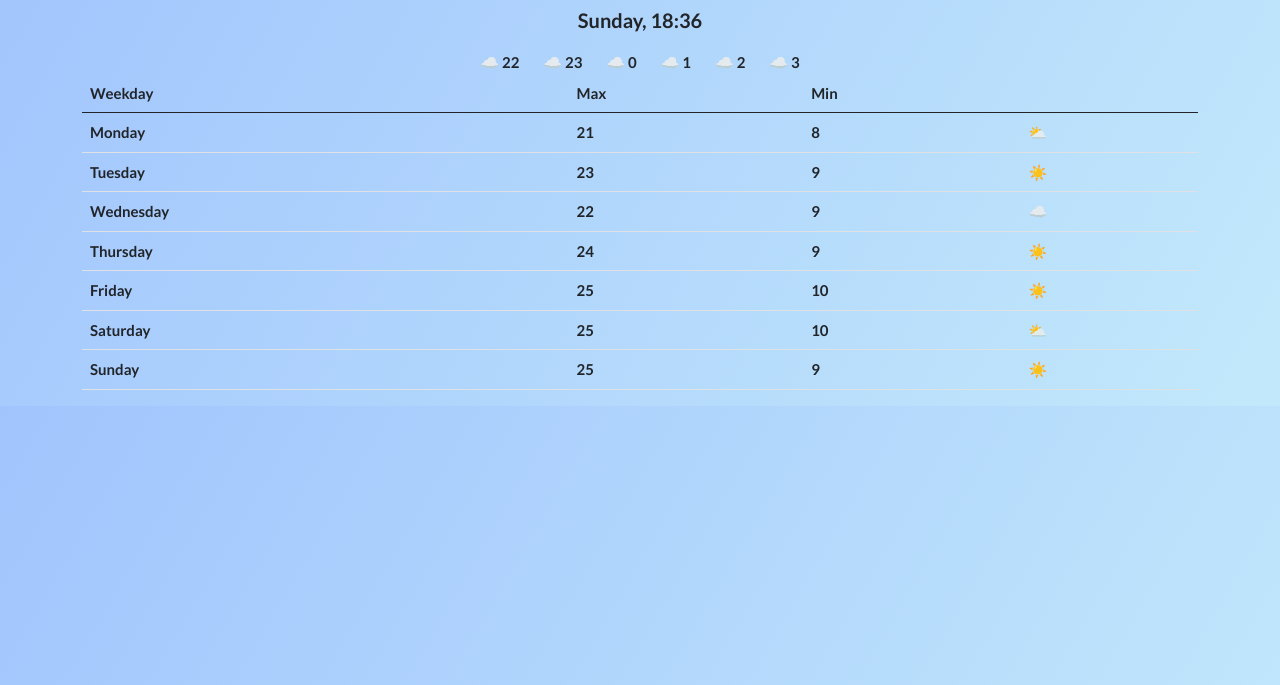
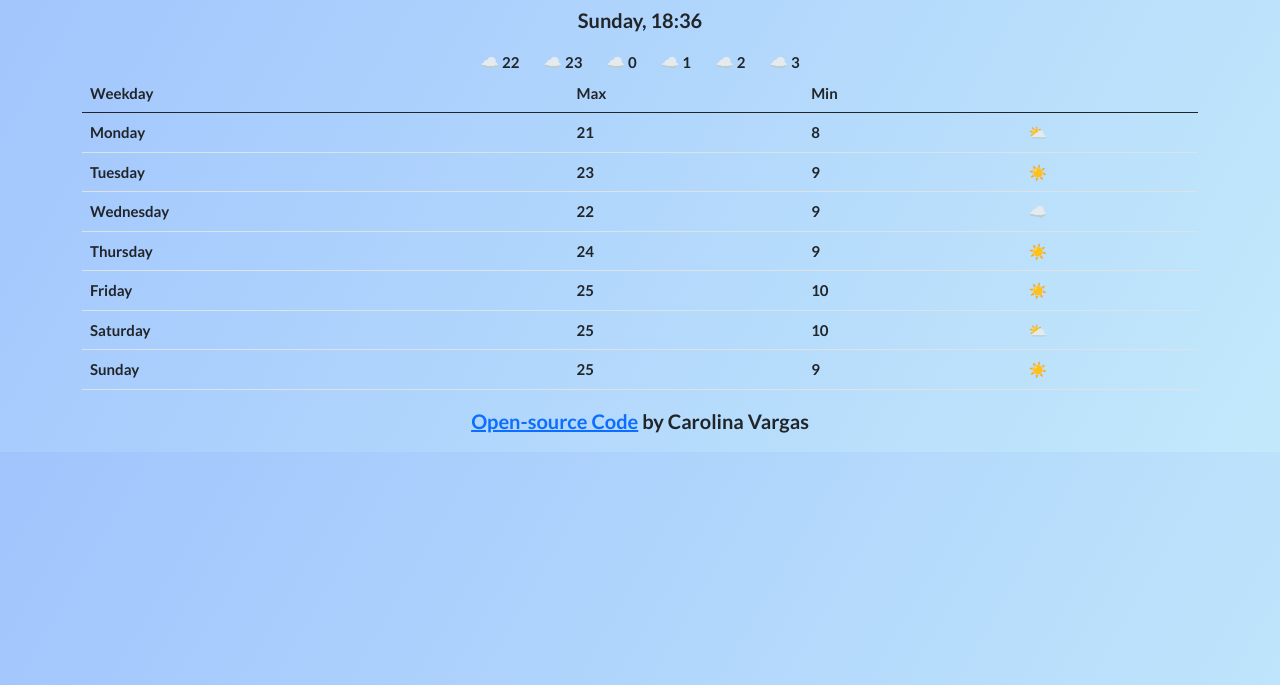
Before and after one commit to carolinasagravr/weather_app, a plain HTML site: page index.html in a window 1280 px wide. Shown: the part 115-800 px from the top of the page. Drawn offline with nearby package versions, Linux system fonts and the light colour scheme; no server answers.

Commit message:
Add Open-source link

```diff
--- a/index.html
+++ b/index.html
@@ -157,6 +157,9 @@
                 </tbody>
             </table>
         </div>
+        <p>
+            <a href="https://github.com/carolinasagravr/weather_app/blob/main/index.html"> Open-source Code</a> by Carolina Vargas
+        </p>
         <script>
             let now = new Date();
 
```
